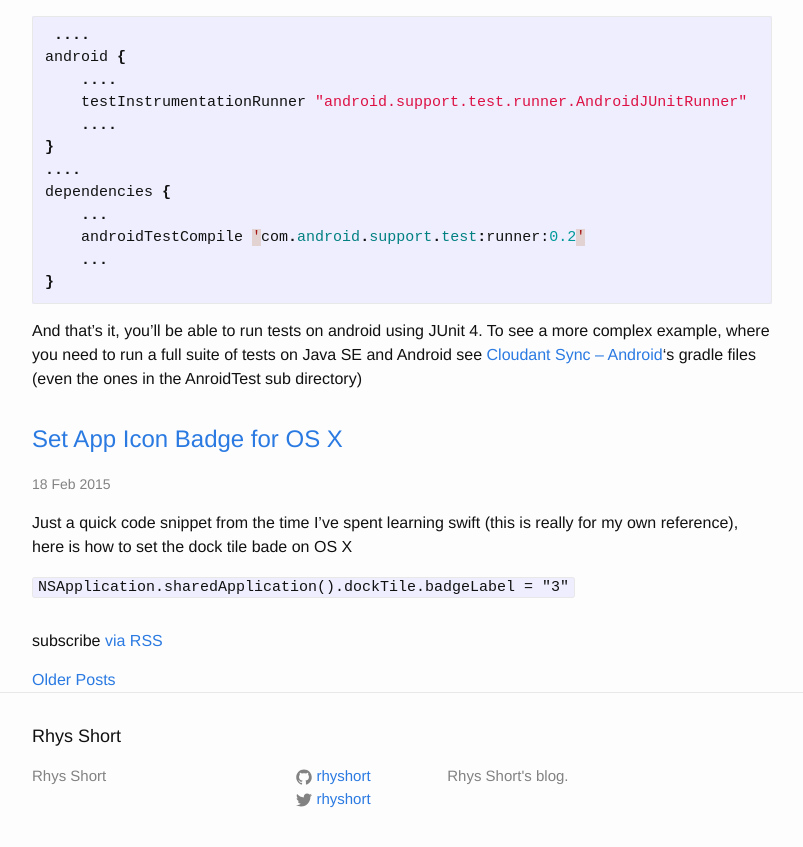
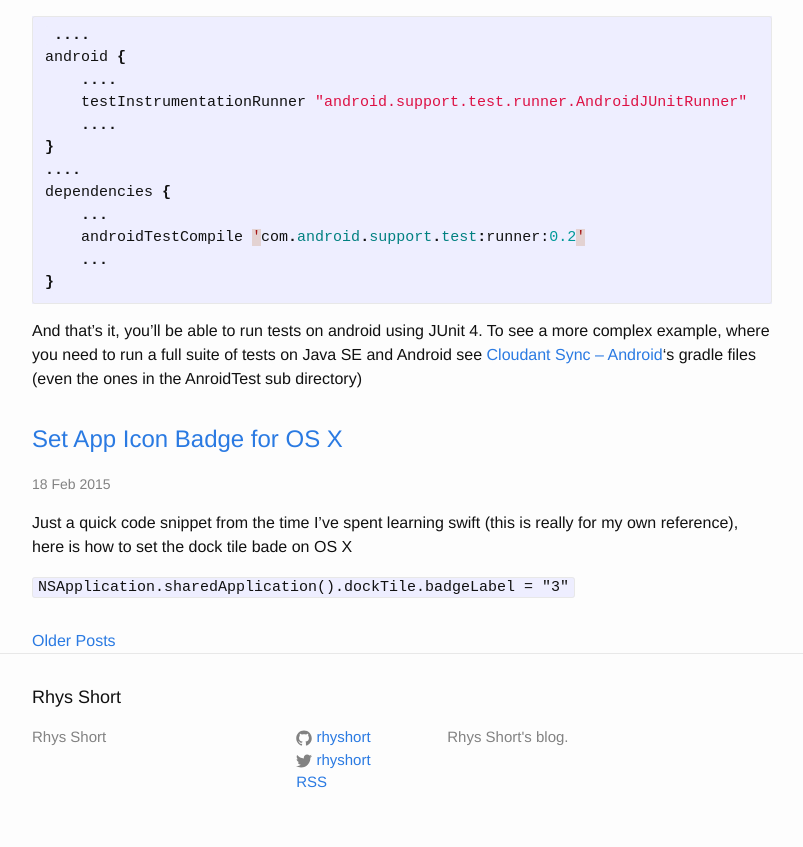
Before and after one commit to rhyshort/rhyshort, a Jekyll site: the page built from index.html, in a window 1280 px wide and 900 px high, scrolled down 1875 px. Shown: the top 847 px of the window, without its empty margins (238-1041 px from the left). Built offline with Jekyll 4.4.1, drawn with Linux system fonts in a browser that asks for light colours; the list of posts is cut into pages by our own code.

Commit message:
move RSS to footer

```diff
--- a/_includes/footer.html
+++ b/_includes/footer.html
@@ -25,6 +25,9 @@
             {% include icon-twitter.html username=site.twitter_username %}
           </li>
           {% endif %}
+          <li>
+              <a href="{{ "/feed.xml" | prepend: site.baseurl }}">RSS</a>
+          </li>
         </ul>
       </div>
 
--- a/index.html
+++ b/index.html
@@ -17,8 +17,6 @@
     {% endfor %}
   </ul>
 
-  <p class="rss-subscribe">subscribe <a href="{{ "/feed.xml" | prepend: site.baseurl }}">via RSS</a></p>
-
 </div>
 
 <!-- Pagination links -->
```
